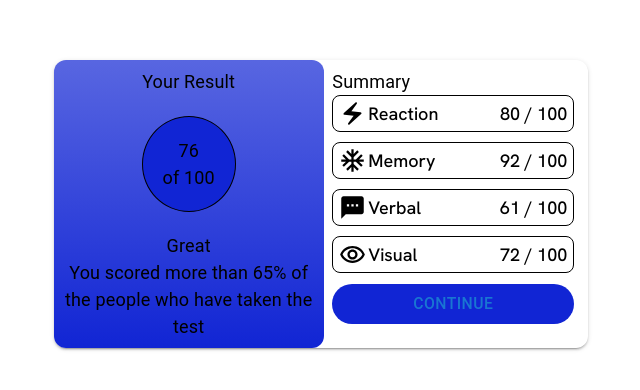
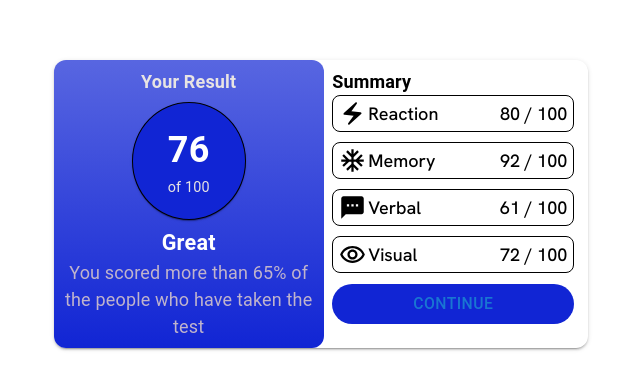
Before and after one commit to Bidhu1024/FM-ResultsPage, a React (Vite) app: page / in a window 1280 px wide. Shown: the part 196-586 px from the top of the page, without its empty margins (319-959 px from the left). Built offline with nearby package versions, Linux system fonts and the light colour scheme.

Commit message:
Left card completed

```diff
--- a/src/components/Main.jsx
+++ b/src/components/Main.jsx
@@ -1,8 +1,8 @@
 import { Box, Typography, Button } from "@mui/material";
 import ElectricBoltIcon from "@mui/icons-material/ElectricBolt";
-import AcUnitIcon from '@mui/icons-material/AcUnit';
-import TextsmsRoundedIcon from '@mui/icons-material/TextsmsRounded';
-import RemoveRedEyeOutlinedIcon from '@mui/icons-material/RemoveRedEyeOutlined';
+import AcUnitIcon from "@mui/icons-material/AcUnit";
+import TextsmsRoundedIcon from "@mui/icons-material/TextsmsRounded";
+import RemoveRedEyeOutlinedIcon from "@mui/icons-material/RemoveRedEyeOutlined";
 const Main = () => {
   return (
     <Box
@@ -14,14 +14,14 @@
         alignItems: "center",
       }}
     >
-      <Box sx={{ display: "flex", boxShadow:2, borderRadius:'12px' }}>
+      <Box sx={{ display: "flex", boxShadow: 2, borderRadius: "12px" }}>
         <Box
           sx={{
             display: "flex",
             height: "16rem",
             width: "15rem",
             justifyContent: "center",
-            borderRadius:'12px',
+            borderRadius: "12px",
             background:
               "linear-gradient(to bottom, rgba(17, 37, 212,0.7) 0%, rgba(17, 37, 212,1) 100%)",
           }}
@@ -36,7 +36,11 @@
               justifyContent: "space-between",
             }}
           >
-            <Typography sx={{ display: "flex", justifyContent: "center" }}>
+            <Typography
+              fontWeight="bold"
+              color="rgb(232, 228, 227)"
+              sx={{ display: "flex", justifyContent: "center" }}
+            >
               Your Result
             </Typography>
 
@@ -45,13 +49,23 @@
                 borderRadius: "50%",
                 background: "rgba(17, 37, 212,1)",
                 border: "1px solid black",
-                padding: "20px",
+                boxShadow: "1",
+                padding: "20px 35px",
               }}
             >
-              <Typography sx={{ display: "flex", justifyContent: "center" }}>
+              <Typography
+                color="white"
+                fontSize={"2rem"}
+                fontWeight={"600"}
+                sx={{ display: "flex", justifyContent: "center" }}
+              >
                 76
               </Typography>
-              <Typography sx={{ display: "flex", justifyContent: "center" }}>
+              <Typography
+                fontSize={".8rem"}
+                color="rgb(232, 228, 227)"
+                sx={{ display: "flex", justifyContent: "center" }}
+              >
                 of 100
               </Typography>
             </Box>
@@ -64,8 +78,10 @@
                 width: "100%",
               }}
             >
-              <Typography>Great</Typography>
-              <Typography textAlign={"center"}>
+              <Typography fontWeight={"bold"} color="white" fontSize={"1.2rem"}>
+                Great
+              </Typography>
+              <Typography color="#c0b4cc" textAlign={"center"}>
                 You scored more than 65% of the people who have taken the test
               </Typography>
             </Box>
@@ -87,7 +103,11 @@
               padding: " 8px 14px",
             }}
           >
-            <Typography sx={{ display: "flex", justifyContent: "flex-start" }}>
+            <Typography
+              fontSize={"1rem"}
+              fontWeight={"600"}
+              sx={{ display: "flex", justifyContent: "flex-start" }}
+            >
               Summary
             </Typography>
             <Box
@@ -95,7 +115,7 @@
                 display: "flex",
                 flexDirection: "column",
                 justifyContent: "space-between",
-                // alignItems:'center',
+
                 width: "100%",
                 height: "8rem",
                 gap: "10px",
```
